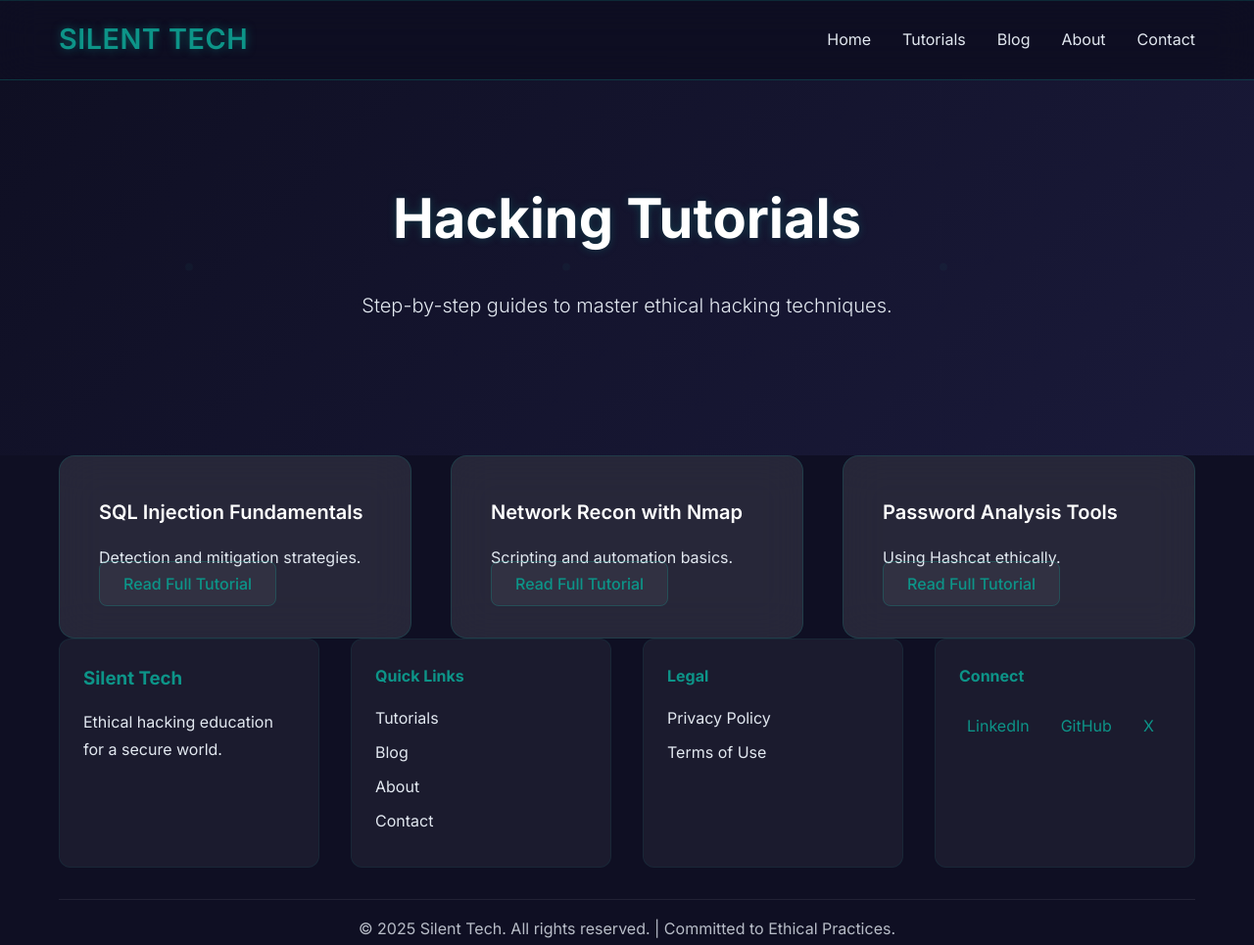
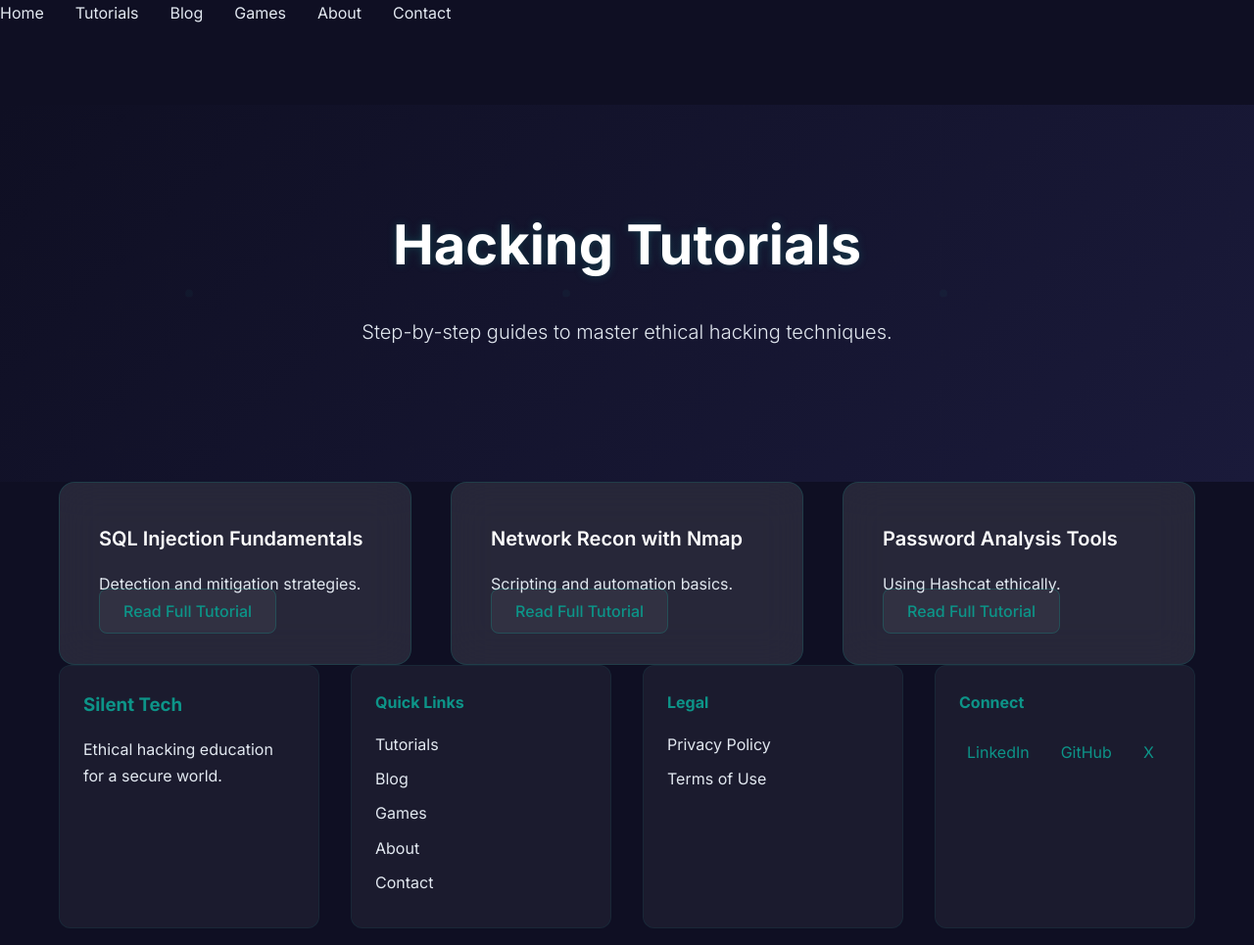
Before and after one commit to Sohail235/Sohail235.github.io, a plain HTML site: page tutorials.html in a window 1280 px wide. Shown: the top 965 px of the page at 98% size. Drawn offline with Linux system fonts and the light colour scheme.

Commit message:
Refactor header and navigation structure

```diff
--- a/tutorials.html
+++ b/tutorials.html
@@ -11,23 +11,24 @@
     <link href="https://fonts.googleapis.com/css2?family=Inter:wght@300;400;500;600;700&display=swap" rel="stylesheet">
 </head>
 <body>
-    <header>
-        <div class="container">
-            <div class="logo">
-                <h1>SILENT TECH</h1>
-            </div>
-            <nav>
-                <ul>
-                    <li><a href="index.html">Home</a></li>
-                    <li><a href="tutorials.html">Tutorials</a></li>
-                    <li><a href="blog.html">Blog</a></li>
-                    <li><a href="about.html">About</a></li>
-                    <li><a href="contact.html">Contact</a></li>
-                </ul>
-            </nav>
-            <button class="mobile-toggle" aria-label="Toggle menu">☰</button>
+    <div class="tower-container">
+        <div class="neon-tower">
+            <div class="tower-base"></div>
+            <div class="tower-body"></div>
+            <div class="tower-top"></div>
+            <div class="glow-effect"></div>
         </div>
-    </header>
+        <nav class="orbit-nav">
+            <ul class="orbit-tabs">
+                <li class="tab-item" data-link="index.html"><a href="index.html">Home</a></li>
+                <li class="tab-item" data-link="tutorials.html"><a href="tutorials.html">Tutorials</a></li>
+                <li class="tab-item" data-link="blog.html"><a href="blog.html">Blog</a></li>
+                <li class="tab-item" data-link="games.html"><a href="games.html">Games</a></li>
+                <li class="tab-item" data-link="about.html"><a href="about.html">About</a></li>
+                <li class="tab-item" data-link="contact.html"><a href="contact.html">Contact</a></li>
+            </ul>
+        </nav>
+    </div>
 
     <main>
         <section class="page-hero">
@@ -70,6 +71,7 @@
                     <ul>
                         <li><a href="tutorials.html">Tutorials</a></li>
                         <li><a href="blog.html">Blog</a></li>
+                        <li><a href="games.html">Games</a></li>
                         <li><a href="about.html">About</a></li>
                         <li><a href="contact.html">Contact</a></li>
                     </ul>
```
